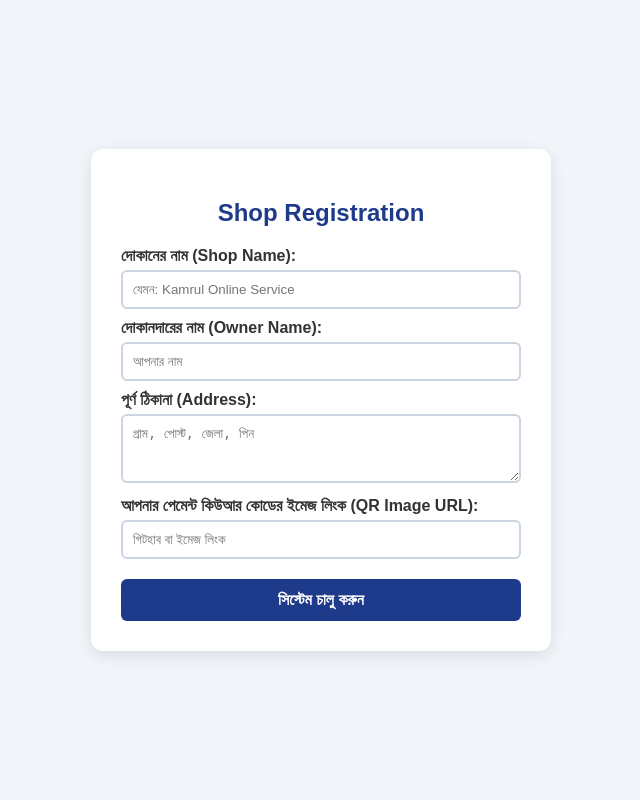
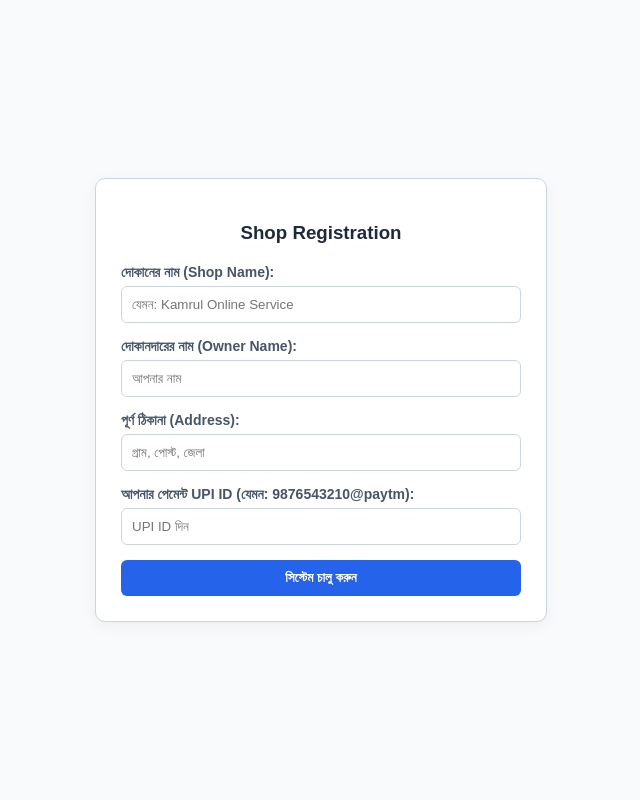
Before and after one commit to kamrulonlineservice/qr-print-service, a Flask app: page /register in a window 1280 px wide. Shown: the whole page, without its empty margins (319-959 px from the left). Run offline with Flask 3, Linux system fonts and the light colour scheme.

Commit message:
Update register.html

```diff
--- a/templates/register.html
+++ b/templates/register.html
@@ -4,31 +4,31 @@
     <meta charset="UTF-8">
     <title>Shop Registration - QR se Print</title>
     <style>
-        body { font-family: sans-serif; background: #f1f5f9; display: flex; justify-content: center; align-items: center; height: 100vh; margin: 0; }
-        .form-box { background: #ffffff; padding: 30px; border-radius: 12px; box-shadow: 0 4px 15px rgba(0,0,0,0.1); width: 400px; }
-        h2 { color: #1e3a8a; text-align: center; margin-bottom: 20px; }
-        label { font-weight: bold; color: #333; display: block; margin-top: 10px; }
-        input, textarea { width: 100%; padding: 10px; margin-top: 5px; border: 2px solid #cbd5e1; border-radius: 6px; box-sizing: border-box; }
-        button { background: #1e3a8a; color: white; border: none; padding: 12px; width: 100%; border-radius: 6px; font-weight: bold; margin-top: 20px; cursor: pointer; font-size: 16px; }
+        body { font-family: sans-serif; background: #f8fafc; display: flex; justify-content: center; align-items: center; height: 100vh; margin: 0; }
+        .register-box { max-width: 400px; width: 100%; padding: 25px; border: 1px solid #cbd5e1; border-radius: 10px; background: #ffffff; box-shadow: 0 4px 15px rgba(0,0,0,0.05); }
+        h3 { color: #1e293b; text-align: center; margin-bottom: 20px; }
+        label { font-size: 14px; font-weight: bold; color: #475569; display: block; margin-bottom: 5px; }
+        input { width: 100%; padding: 10px; margin-bottom: 15px; border: 1px solid #cbd5e1; border-radius: 6px; box-sizing: border-box; }
+        button { background: #2563eb; color: white; border: none; padding: 10px 20px; border-radius: 6px; cursor: pointer; font-weight: bold; width: 100%; }
         button:hover { background: #1d4ed8; }
     </style>
 </head>
 <body>
 
-<div class="form-box">
-    <h2>Shop Registration</h2>
+<div class="register-box">
+    <h3>Shop Registration</h3>
     <form method="POST">
         <label>দোকানের নাম (Shop Name):</label>
-        <input type="text" name="shop_name" required placeholder="যেমন: Kamrul Online Service">
+        <input type="text" name="shop_name" placeholder="যেমন: Kamrul Online Service" required>
 
         <label>দোকানদারের নাম (Owner Name):</label>
-        <input type="text" name="owner_name" required placeholder="আপনার নাম">
+        <input type="text" name="owner_name" placeholder="আপনার নাম" required>
 
         <label>পূর্ণ ঠিকানা (Address):</label>
-        <textarea name="address" rows="3" required placeholder="গ্রাম, পোস্ট, জেলা, পিন"></textarea>
+        <input type="text" name="address" placeholder="গ্রাম, পোস্ট, জেলা" required>
 
-        <label>আপনার পেমেন্ট কিউআর কোডের ইমেজ লিংক (QR Image URL):</label>
-        <input type="text" name="qr_image_url" required placeholder="গিটহাব বা ইমেজ লিংক">
+        <label>আপনার পেমেন্ট UPI ID (যেমন: 9876543210@paytm):</label>
+        <input type="text" name="upi_id" placeholder="UPI ID দিন" required>
 
         <button type="submit">সিস্টেম চালু করুন</button>
     </form>
```
